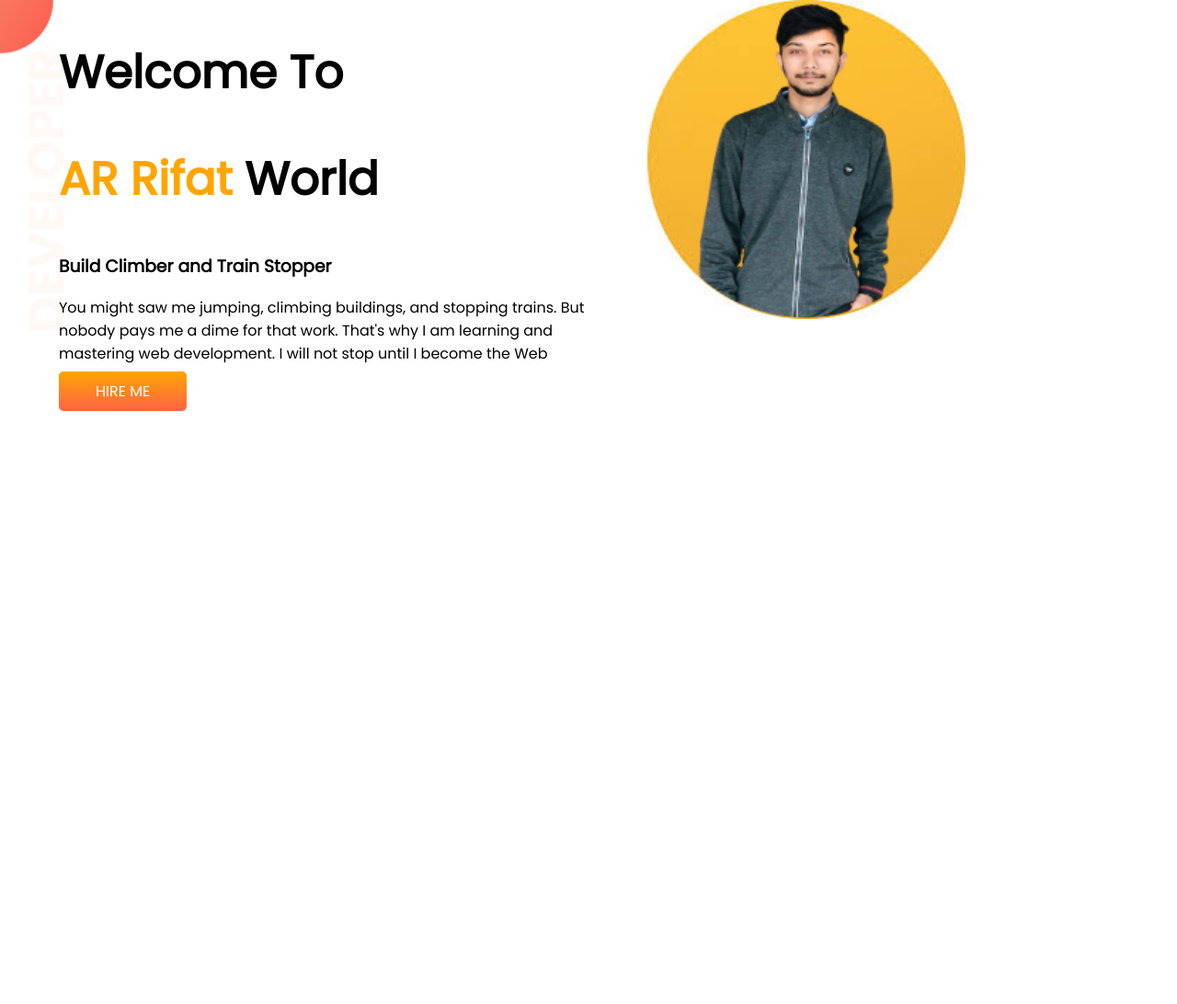
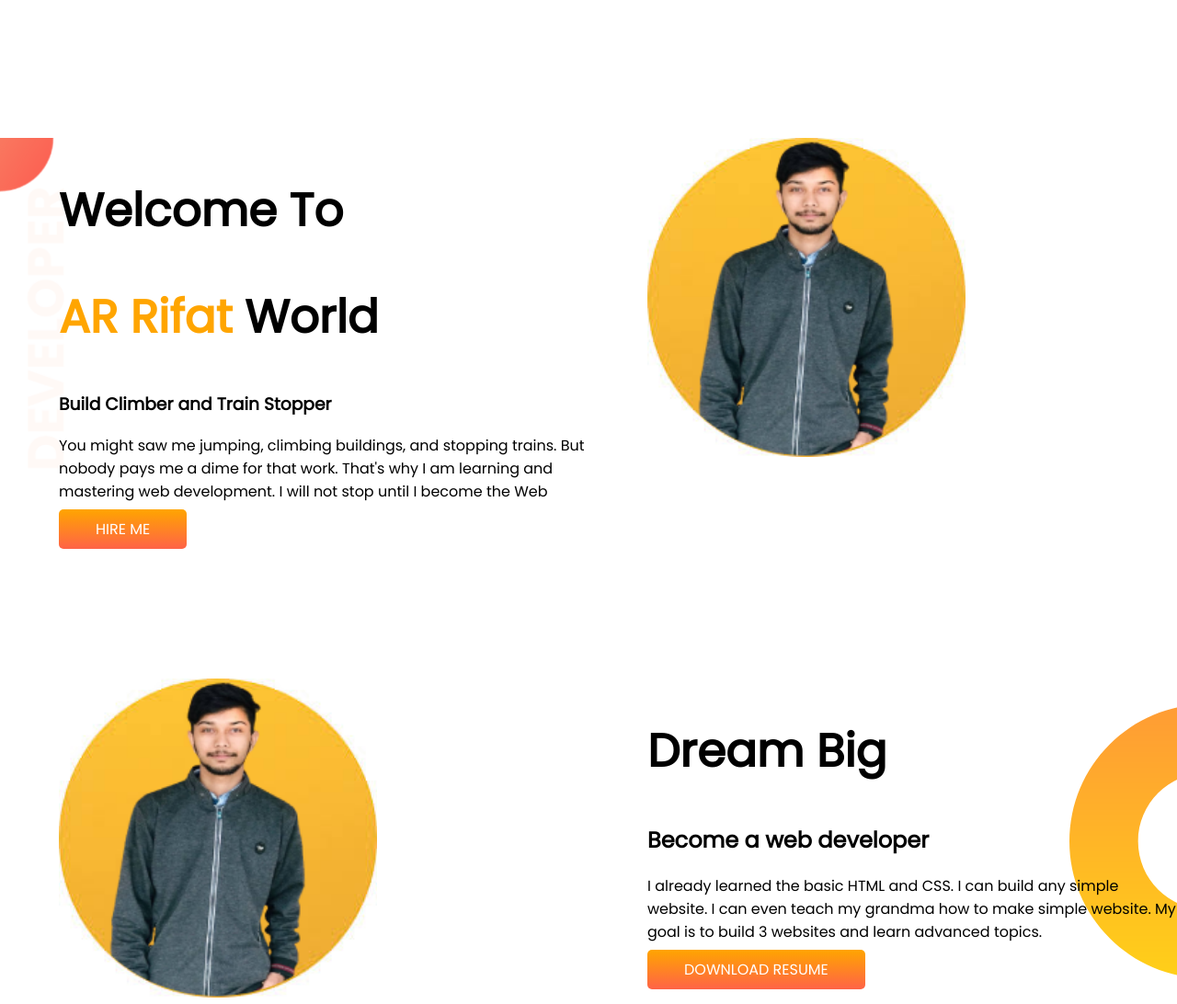
Before and after one commit to ar-riifat/developer-portfolio, a plain HTML site: page index.html in a window 1280 px wide. Shown: the whole page at 92% size. Before the commit the page ends 800 px from the top, so only its background shows below. Drawn offline with Linux system fonts and the light colour scheme.

Commit message:
Dream Added

```diff
--- a/index.html
+++ b/index.html
@@ -23,6 +23,16 @@
         <img src="images.png" alt="">
     </div>
      </section>
-
+     <section class="topp">
+        <div class="half">
+           <img src="images.png" alt="">
+        </div>
+        <div class="half">
+           <h1>Dream Big</h1>
+           <h2>Become a web developer</h2>
+           <p>I already learned the basic HTML and CSS. I can build any simple website. I can even teach my grandma how to make simple website. My goal is to build 3 websites and learn advanced topics.</p>
+           <a class="link" target="_blank" href="">DOWNLOAD RESUME</a>
+        </div>
+     </section>
 </body>
 </html>
--- a/style.css
+++ b/style.css
@@ -10,6 +10,7 @@ h1{
 }
 section{
     display: flex;
+    margin-top: 150px;
 }
 .half{
     width: 50%;
@@ -30,3 +31,8 @@ section{
     background-image: url(top-banner.png);
     background-repeat: no-repeat;
 }
+.topp{
+    background-image: url(dream-bg.png);
+    background-repeat: no-repeat;
+    background-position: right;
+}
```
Also changed, not shown: dream-bg.png (added).
